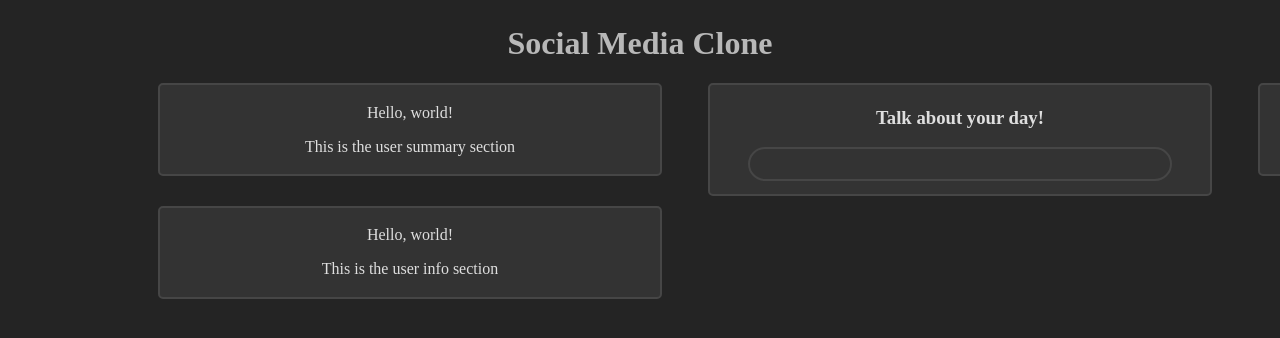
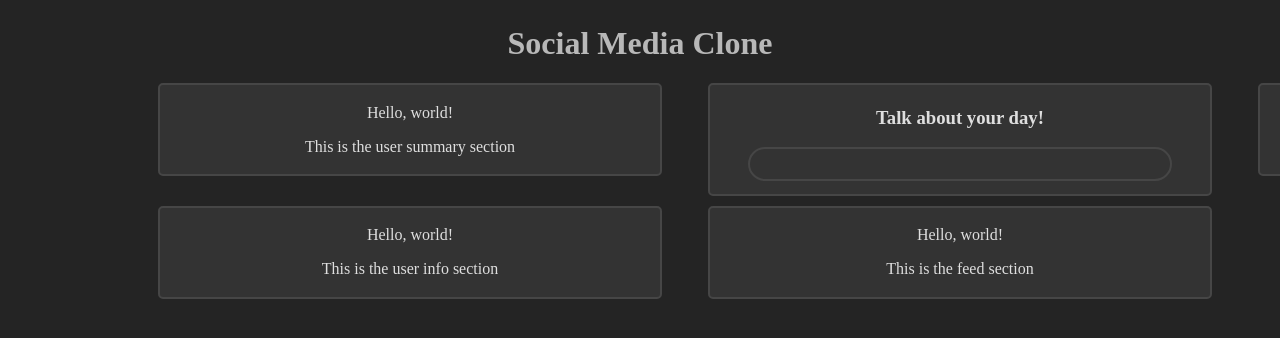
Before and after one commit to ChrisRamer/4.1.1.1-social-media-clone, a React (Create React App) app: page / in a window 1280 px wide. Shown: the top 338 px of the page. Built offline with nearby package versions, Linux system fonts and the light colour scheme.

Commit message:
Add feed section

```diff
--- a/src/components/App.js
+++ b/src/components/App.js
@@ -4,6 +4,7 @@ import StatusSection from "./StatusSection";
 import UserSummarySection from "./UserSummarySection";
 import UserInfoSection from "./UserInfoSection";
 import FollowSection from "./FollowSection";
+import FeedSection from "./FeedSection";
 
 function App() {
 	return (
@@ -14,6 +15,7 @@ function App() {
 				<div class="grid-item"><StatusSection /></div>
 				<div class="grid-item"><FollowSection /></div>
 				<div class="grid-item"><UserInfoSection /></div>
+				<div class="grid-item"><FeedSection /></div>
 			</div>
 		</React.Fragment>
 	);
--- /dev/null
+++ b/src/components/FeedSection.js
@@ -0,0 +1,12 @@
+import React from "react";
+
+function FeedSection() {
+	return (
+		<div id="feedSection" class="panel">
+			<p>Hello, world!</p>
+			<p>This is the feed section</p>
+		</div>
+	);
+}
+
+export default FeedSection;
```
